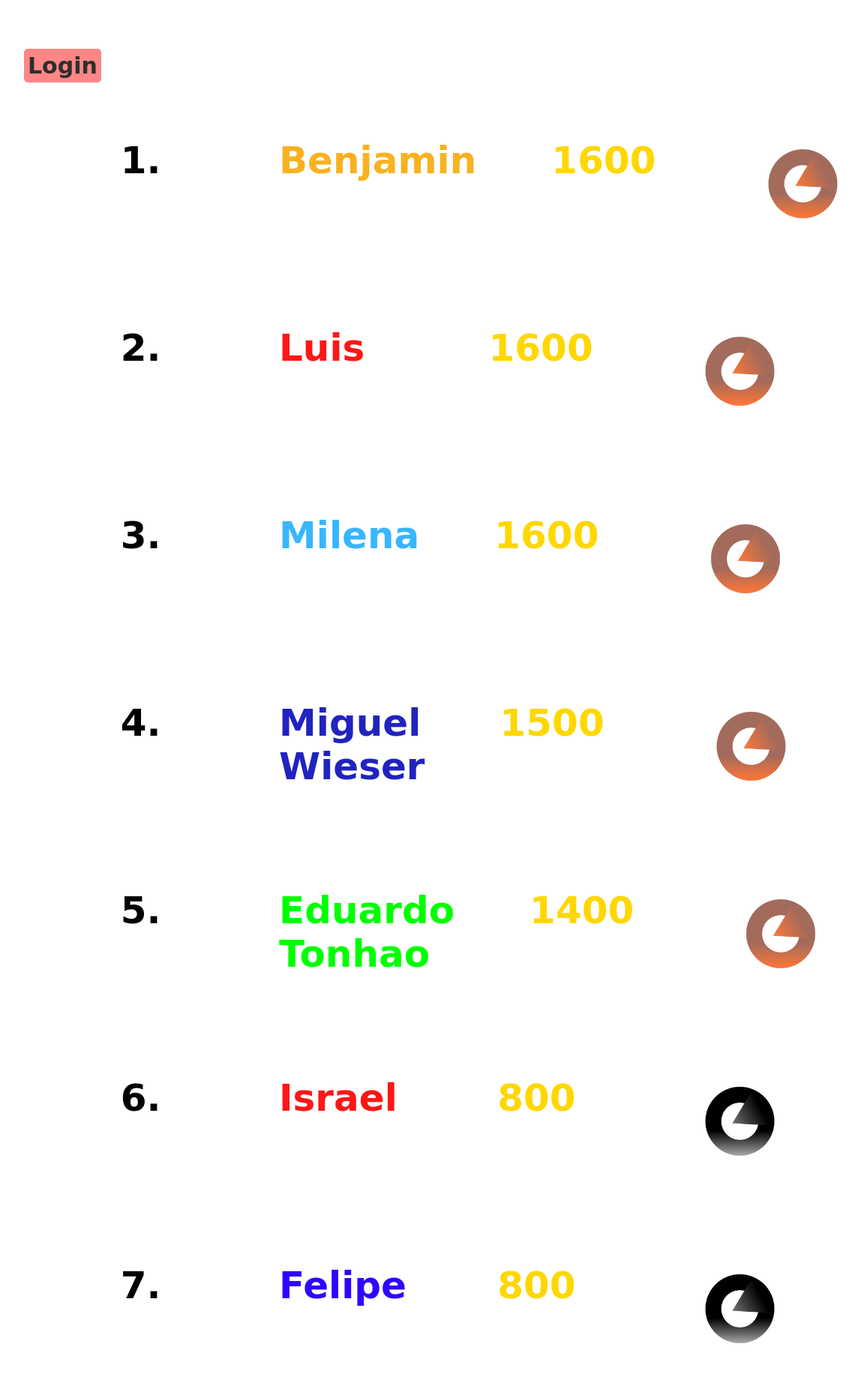
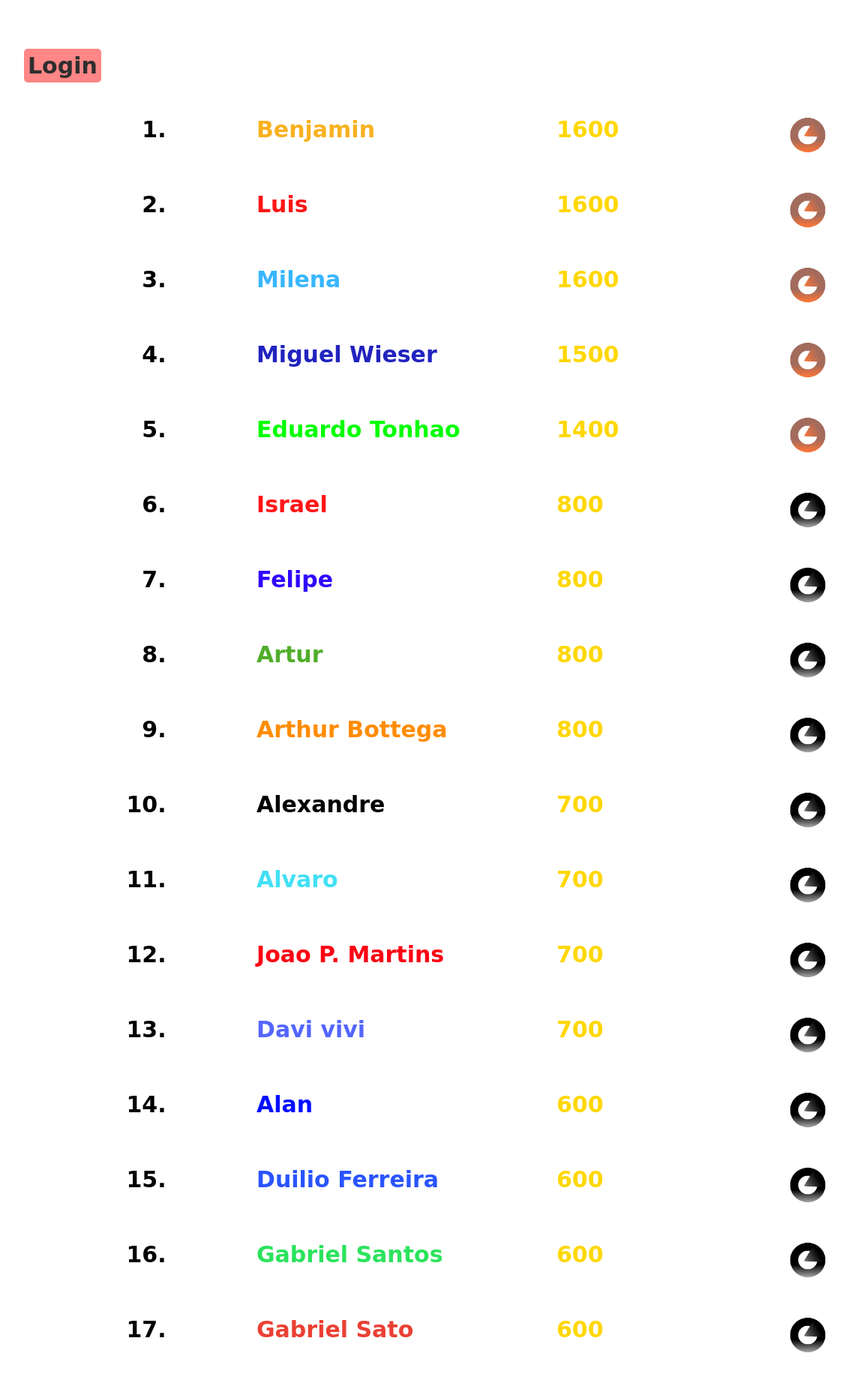
Before and after one commit to olivmath/rank-myrobot, a Flask app: page / in a window 1360 px wide. Shown: the top 1840 px of the page at 75% size, without its empty margins (78-1226 px from the left). Run offline with Flask 2, Linux system fonts and the light colour scheme.

Commit message:
update font-size

```diff
--- a/rank/static/style.css
+++ b/rank/static/style.css
@@ -1,18 +1,19 @@
 
 img {
-	height: 220px;
-	width: 400px;
+	height: 110px;
+	width: 200px;
 	margin: auto;
 }
 
 .flex-item {
 	display: flex;
-	margin: 30px;
+	margin: auto;
+	height: 100px;
 }
 
 p {
 	font-family: 'Goldman', cursive;
-	font-size: 50px	;
+	font-size: 30px	;
 	font-weight: 600;
 	text-align: left;
 }
@@ -33,7 +34,7 @@ ul {
 }
 
 li {
-	font-size: 50px;
+	font-size: 30px;
 	font-weight: 600;
 	margin-left: 200px;
 	/*color: #33d33b;*/
@@ -42,6 +43,6 @@ li {
 }
 
 .menu {
-	font-size: 30px;
+	font-size: 20px;
 	color: red;
 }
--- a/rank/templates/rank.html
+++ b/rank/templates/rank.html
@@ -37,7 +37,7 @@
 
 				<p class="score">{{ i['score'] }}</p>
 
-				{% if i['score'] >= 10000 %}
+				{% if i['score'] >= 10001 %}
 				<img src="{{url_for('static', filename='Vibranium.png')}}" alt="Vibranium">
 				{% elif i['score'] >= 7500 %}
 				<img src="{{url_for('static', filename='Tungstenium.png')}}" alt="Tungstenium">
```
Also changed, not shown: Ranking.db.
